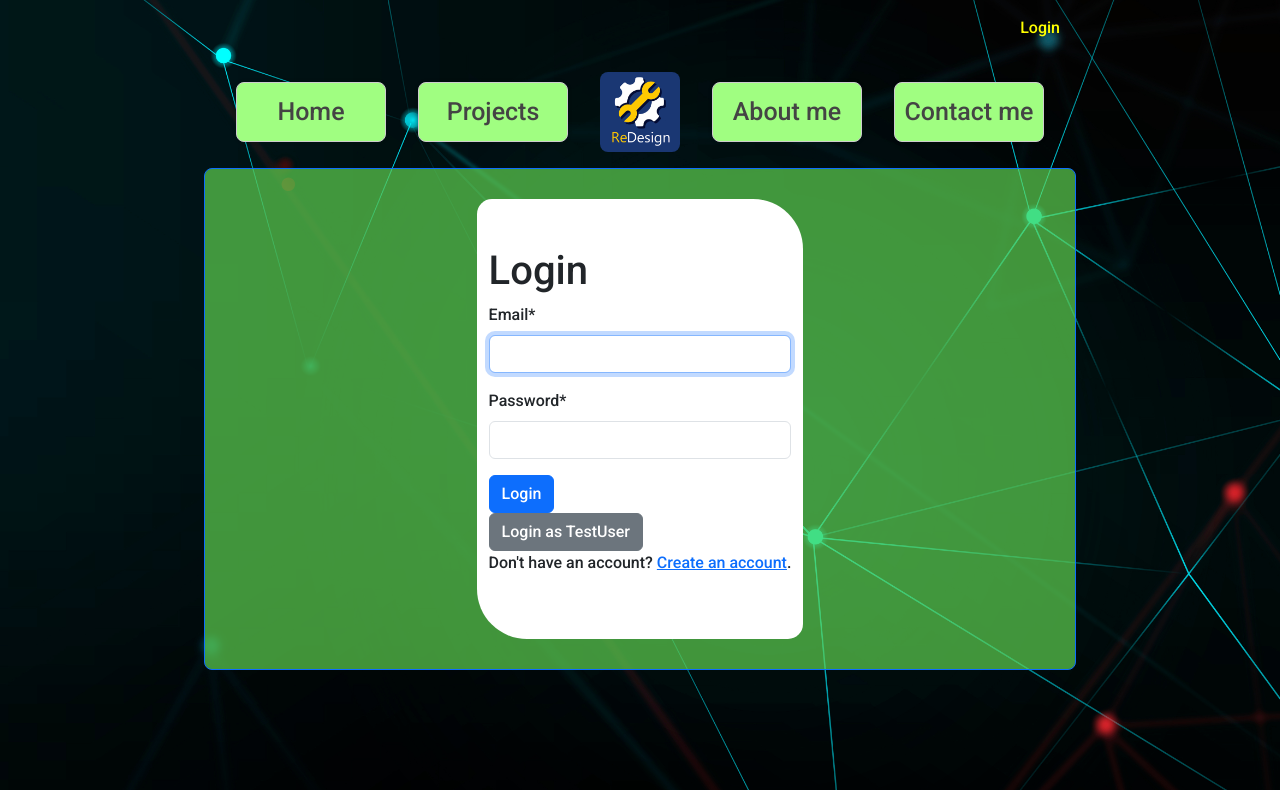
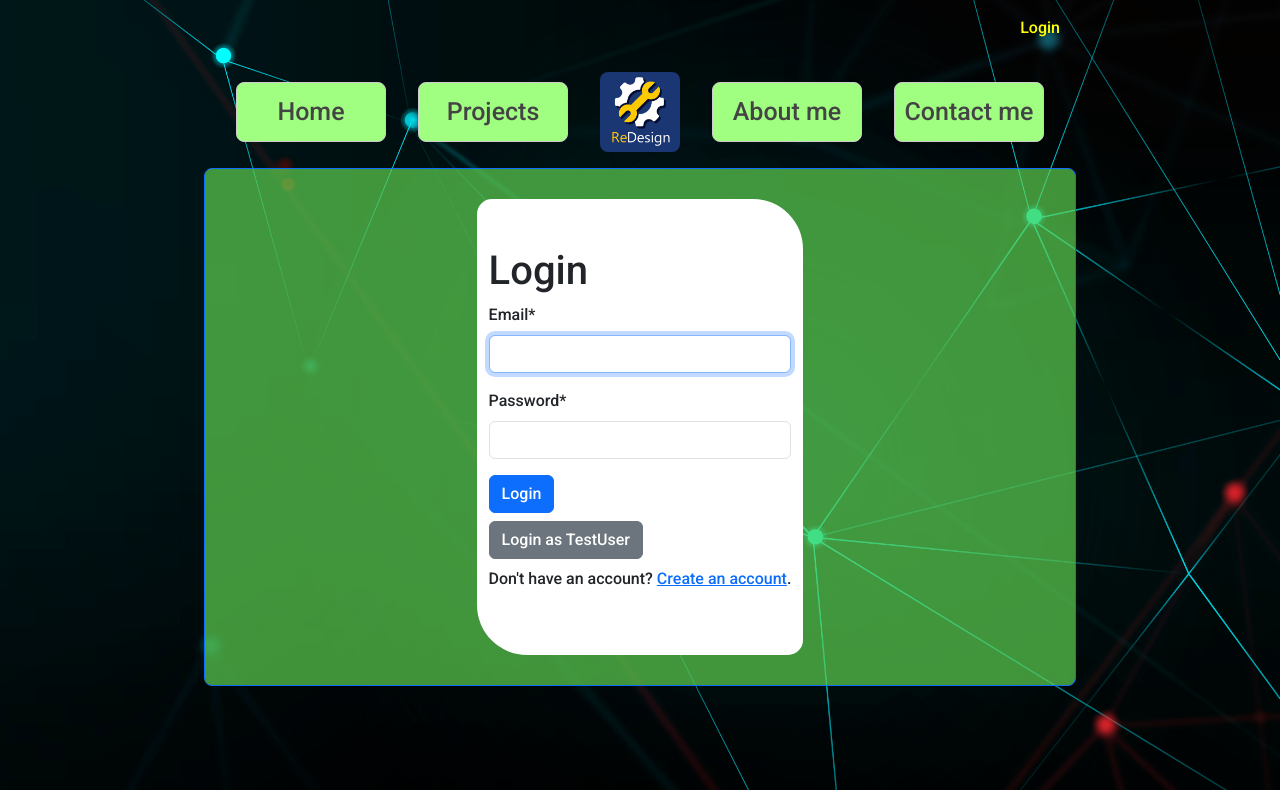
Before and after one commit to Hamster-Inside/ReDesignIT_PL, a Django app: page /login in a window 1280 px wide. Shown: the top 790 px of the page. Run offline with Django 4.2, Linux system fonts and the light colour scheme; some libraries are stand-ins or nearby versions.

Commit message:
add margin to button, clear field after invalid login

```diff
--- a/apps/login/static/js/login-as-testuser.js
+++ b/apps/login/static/js/login-as-testuser.js
@@ -4,4 +4,5 @@ $(document).ready(function() {
         $("#id_password").val("Mandarynki45$45");
         $("#login-form").submit();
     });
+    $("#id_email").val("")
 });
--- a/apps/login/templates/login.html
+++ b/apps/login/templates/login.html
@@ -26,7 +26,7 @@
                 {{ form|crispy|safe }}
                 <button class="btn btn-primary" type="submit">Login</button>
             </form>
-            <button class="btn btn-secondary" id="login-as-test-user">Login as TestUser</button>
+            <button class="btn btn-secondary my-2" id="login-as-test-user">Login as TestUser</button>
             <p class="text-center">Don't have an account? <a href="/register">Create an account</a>.</p>
         </div>
     </div>
```
